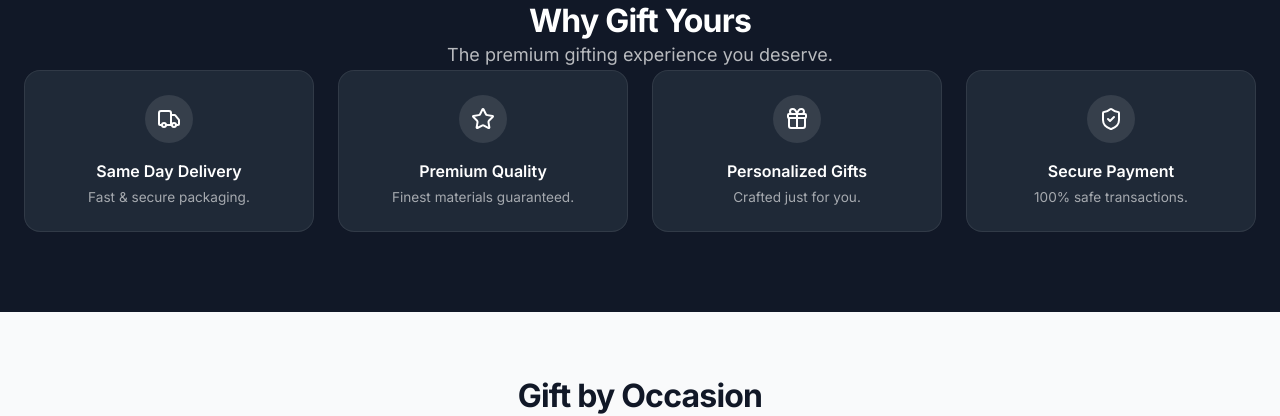
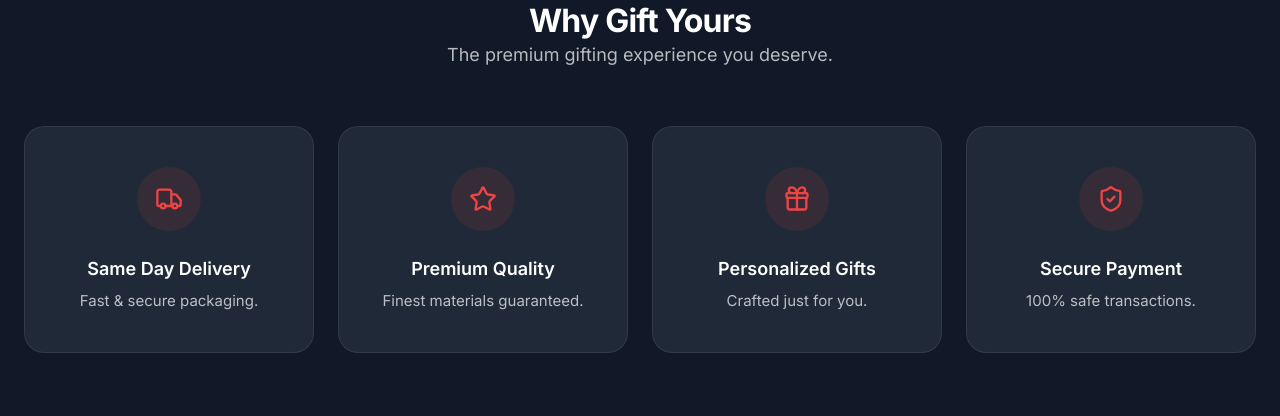
Before and after one commit to giftyoursin-sketch/Gift-Yours, a React (Vite) app: page / in a window 1280 px wide. Shown: the part 2366-2782 px from the top of the page. Built offline with nearby package versions, Linux system fonts and the light colour scheme; no server answers; the database is empty.

Commit message:
style: improve alignment and padding in Why Gift Yours section

```diff
--- a/E-Commerce/app/pages/Home.jsx
+++ b/E-Commerce/app/pages/Home.jsx
@@ -373,41 +373,41 @@ export default function Home() {
 
       {/* ─── WHY GIFT YOURS (3D ICONS) ─── */}
       <section className="features-section" style={{ backgroundColor: 'var(--color-dark)', padding: '5rem 0' }}>
-        <div className="container features-header-container" style={{ textAlign: 'center' }}>
+        <div className="container features-header-container" style={{ textAlign: 'center', marginBottom: '3.5rem' }}>
           <h2 className="h2" style={{ color: '#fff' }}>Why Gift Yours</h2>
           <p className="subtitle" style={{ color: 'rgba(255,255,255,0.7)' }}>The premium gifting experience you deserve.</p>
         </div>
         <div className="container grid-cols-4 features-container mobile-carousel">
-          <div style={{ background: '#1F2937', border: '1px solid rgba(255,255,255,0.08)', backdropFilter: 'blur(10px)', textAlign: 'center', padding: '1.5rem 1rem', borderRadius: 'var(--radius-lg)', transition: 'all 0.3s ease', cursor: 'pointer' }} onMouseOver={e => { e.currentTarget.style.transform = 'translateY(-5px)'; e.currentTarget.style.background = '#374151' }} onMouseOut={e => { e.currentTarget.style.transform = 'none'; e.currentTarget.style.background = '#1F2937' }}>
-            <div className="feature-icon-wrap" style={{ width: 48, height: 48, margin: '0 auto 1rem', display: 'flex', alignItems: 'center', justifyContent: 'center', backgroundColor: 'rgba(255, 255, 255, 0.1)', borderRadius: '50%' }}>
-              <Truck color="#fff" size={24} strokeWidth={2} />
+          <div style={{ background: '#1F2937', border: '1px solid rgba(255,255,255,0.08)', backdropFilter: 'blur(10px)', textAlign: 'center', padding: '2.5rem 1.5rem', borderRadius: 'var(--radius-xl)', transition: 'all 0.3s ease', cursor: 'pointer', display: 'flex', flexDirection: 'column', alignItems: 'center' }} onMouseOver={e => { e.currentTarget.style.transform = 'translateY(-5px)'; e.currentTarget.style.background = '#374151'; e.currentTarget.style.boxShadow = '0 10px 25px -5px rgba(0,0,0,0.3)'; }} onMouseOut={e => { e.currentTarget.style.transform = 'none'; e.currentTarget.style.background = '#1F2937'; e.currentTarget.style.boxShadow = 'none'; }}>
+            <div className="feature-icon-wrap" style={{ width: 64, height: 64, margin: '0 auto 1.5rem', display: 'flex', alignItems: 'center', justifyContent: 'center', backgroundColor: 'rgba(239, 68, 68, 0.1)', color: 'var(--color-primary)', borderRadius: '50%' }}>
+              <Truck size={28} strokeWidth={2} />
             </div>
-            <h4 className="h4" style={{ marginBottom: '0.25rem', fontSize: '1rem', color: '#fff' }}>Same Day Delivery</h4>
-            <p style={{ color: 'rgba(255,255,255,0.6)', fontSize: '0.85rem' }}>Fast & secure packaging.</p>
+            <h4 style={{ marginBottom: '0.5rem', fontSize: '1.125rem', fontWeight: 600, color: '#fff' }}>Same Day Delivery</h4>
+            <p style={{ color: 'rgba(255,255,255,0.7)', fontSize: '0.9375rem', lineHeight: 1.5, margin: 0 }}>Fast & secure packaging.</p>
           </div>
 
-          <div style={{ background: '#1F2937', border: '1px solid rgba(255,255,255,0.08)', backdropFilter: 'blur(10px)', textAlign: 'center', padding: '1.5rem 1rem', borderRadius: 'var(--radius-lg)', transition: 'all 0.3s ease', cursor: 'pointer' }} onMouseOver={e => { e.currentTarget.style.transform = 'translateY(-5px)'; e.currentTarget.style.background = '#374151' }} onMouseOut={e => { e.currentTarget.style.transform = 'none'; e.currentTarget.style.background = '#1F2937' }}>
-            <div className="feature-icon-wrap" style={{ width: 48, height: 48, margin: '0 auto 1rem', display: 'flex', alignItems: 'center', justifyContent: 'center', backgroundColor: 'rgba(255, 255, 255, 0.1)', borderRadius: '50%' }}>
-              <Star color="#fff" size={24} strokeWidth={2} />
+          <div style={{ background: '#1F2937', border: '1px solid rgba(255,255,255,0.08)', backdropFilter: 'blur(10px)', textAlign: 'center', padding: '2.5rem 1.5rem', borderRadius: 'var(--radius-xl)', transition: 'all 0.3s ease', cursor: 'pointer', display: 'flex', flexDirection: 'column', alignItems: 'center' }} onMouseOver={e => { e.currentTarget.style.transform = 'translateY(-5px)'; e.currentTarget.style.background = '#374151'; e.currentTarget.style.boxShadow = '0 10px 25px -5px rgba(0,0,0,0.3)'; }} onMouseOut={e => { e.currentTarget.style.transform = 'none'; e.currentTarget.style.background = '#1F2937'; e.currentTarget.style.boxShadow = 'none'; }}>
+            <div className="feature-icon-wrap" style={{ width: 64, height: 64, margin: '0 auto 1.5rem', display: 'flex', alignItems: 'center', justifyContent: 'center', backgroundColor: 'rgba(239, 68, 68, 0.1)', color: 'var(--color-primary)', borderRadius: '50%' }}>
+              <Star size={28} strokeWidth={2} />
             </div>
-            <h4 className="h4" style={{ marginBottom: '0.25rem', fontSize: '1rem', color: '#fff' }}>Premium Quality</h4>
-            <p style={{ color: 'rgba(255,255,255,0.6)', fontSize: '0.85rem' }}>Finest materials guaranteed.</p>
+            <h4 style={{ marginBottom: '0.5rem', fontSize: '1.125rem', fontWeight: 600, color: '#fff' }}>Premium Quality</h4>
+            <p style={{ color: 'rgba(255,255,255,0.7)', fontSize: '0.9375rem', lineHeight: 1.5, margin: 0 }}>Finest materials guaranteed.</p>
           </div>
 
-          <div style={{ background: '#1F2937', border: '1px solid rgba(255,255,255,0.08)', backdropFilter: 'blur(10px)', textAlign: 'center', padding: '1.5rem 1rem', borderRadius: 'var(--radius-lg)', transition: 'all 0.3s ease', cursor: 'pointer' }} onMouseOver={e => { e.currentTarget.style.transform = 'translateY(-5px)'; e.currentTarget.style.background = '#374151' }} onMouseOut={e => { e.currentTarget.style.transform = 'none'; e.currentTarget.style.background = '#1F2937' }}>
-            <div className="feature-icon-wrap" style={{ width: 48, height: 48, margin: '0 auto 1rem', display: 'flex', alignItems: 'center', justifyContent: 'center', backgroundColor: 'rgba(255, 255, 255, 0.1)', borderRadius: '50%' }}>
-              <Gift color="#fff" size={24} strokeWidth={2} />
+          <div style={{ background: '#1F2937', border: '1px solid rgba(255,255,255,0.08)', backdropFilter: 'blur(10px)', textAlign: 'center', padding: '2.5rem 1.5rem', borderRadius: 'var(--radius-xl)', transition: 'all 0.3s ease', cursor: 'pointer', display: 'flex', flexDirection: 'column', alignItems: 'center' }} onMouseOver={e => { e.currentTarget.style.transform = 'translateY(-5px)'; e.currentTarget.style.background = '#374151'; e.currentTarget.style.boxShadow = '0 10px 25px -5px rgba(0,0,0,0.3)'; }} onMouseOut={e => { e.currentTarget.style.transform = 'none'; e.currentTarget.style.background = '#1F2937'; e.currentTarget.style.boxShadow = 'none'; }}>
+            <div className="feature-icon-wrap" style={{ width: 64, height: 64, margin: '0 auto 1.5rem', display: 'flex', alignItems: 'center', justifyContent: 'center', backgroundColor: 'rgba(239, 68, 68, 0.1)', color: 'var(--color-primary)', borderRadius: '50%' }}>
+              <Gift size={28} strokeWidth={2} />
             </div>
-            <h4 className="h4" style={{ marginBottom: '0.25rem', fontSize: '1rem', color: '#fff' }}>Personalized Gifts</h4>
-            <p style={{ color: 'rgba(255,255,255,0.6)', fontSize: '0.85rem' }}>Crafted just for you.</p>
+            <h4 style={{ marginBottom: '0.5rem', fontSize: '1.125rem', fontWeight: 600, color: '#fff' }}>Personalized Gifts</h4>
+            <p style={{ color: 'rgba(255,255,255,0.7)', fontSize: '0.9375rem', lineHeight: 1.5, margin: 0 }}>Crafted just for you.</p>
           </div>
 
-          <div style={{ background: '#1F2937', border: '1px solid rgba(255,255,255,0.08)', backdropFilter: 'blur(10px)', textAlign: 'center', padding: '1.5rem 1rem', borderRadius: 'var(--radius-lg)', transition: 'all 0.3s ease', cursor: 'pointer' }} onMouseOver={e => { e.currentTarget.style.transform = 'translateY(-5px)'; e.currentTarget.style.background = '#374151' }} onMouseOut={e => { e.currentTarget.style.transform = 'none'; e.currentTarget.style.background = '#1F2937' }}>
-            <div className="feature-icon-wrap" style={{ width: 48, height: 48, margin: '0 auto 1rem', display: 'flex', alignItems: 'center', justifyContent: 'center', backgroundColor: 'rgba(255, 255, 255, 0.1)', borderRadius: '50%' }}>
-              <ShieldCheck color="#fff" size={24} strokeWidth={2} />
+          <div style={{ background: '#1F2937', border: '1px solid rgba(255,255,255,0.08)', backdropFilter: 'blur(10px)', textAlign: 'center', padding: '2.5rem 1.5rem', borderRadius: 'var(--radius-xl)', transition: 'all 0.3s ease', cursor: 'pointer', display: 'flex', flexDirection: 'column', alignItems: 'center' }} onMouseOver={e => { e.currentTarget.style.transform = 'translateY(-5px)'; e.currentTarget.style.background = '#374151'; e.currentTarget.style.boxShadow = '0 10px 25px -5px rgba(0,0,0,0.3)'; }} onMouseOut={e => { e.currentTarget.style.transform = 'none'; e.currentTarget.style.background = '#1F2937'; e.currentTarget.style.boxShadow = 'none'; }}>
+            <div className="feature-icon-wrap" style={{ width: 64, height: 64, margin: '0 auto 1.5rem', display: 'flex', alignItems: 'center', justifyContent: 'center', backgroundColor: 'rgba(239, 68, 68, 0.1)', color: 'var(--color-primary)', borderRadius: '50%' }}>
+              <ShieldCheck size={28} strokeWidth={2} />
             </div>
-            <h4 className="h4" style={{ marginBottom: '0.25rem', fontSize: '1rem', color: '#fff' }}>Secure Payment</h4>
-            <p style={{ color: 'rgba(255,255,255,0.6)', fontSize: '0.85rem' }}>100% safe transactions.</p>
+            <h4 style={{ marginBottom: '0.5rem', fontSize: '1.125rem', fontWeight: 600, color: '#fff' }}>Secure Payment</h4>
+            <p style={{ color: 'rgba(255,255,255,0.7)', fontSize: '0.9375rem', lineHeight: 1.5, margin: 0 }}>100% safe transactions.</p>
           </div>
         </div>
       </section>
```
Also changed, not shown: E-Commerce/app/pages/Checkout.jsx (+117 -45 lines).
